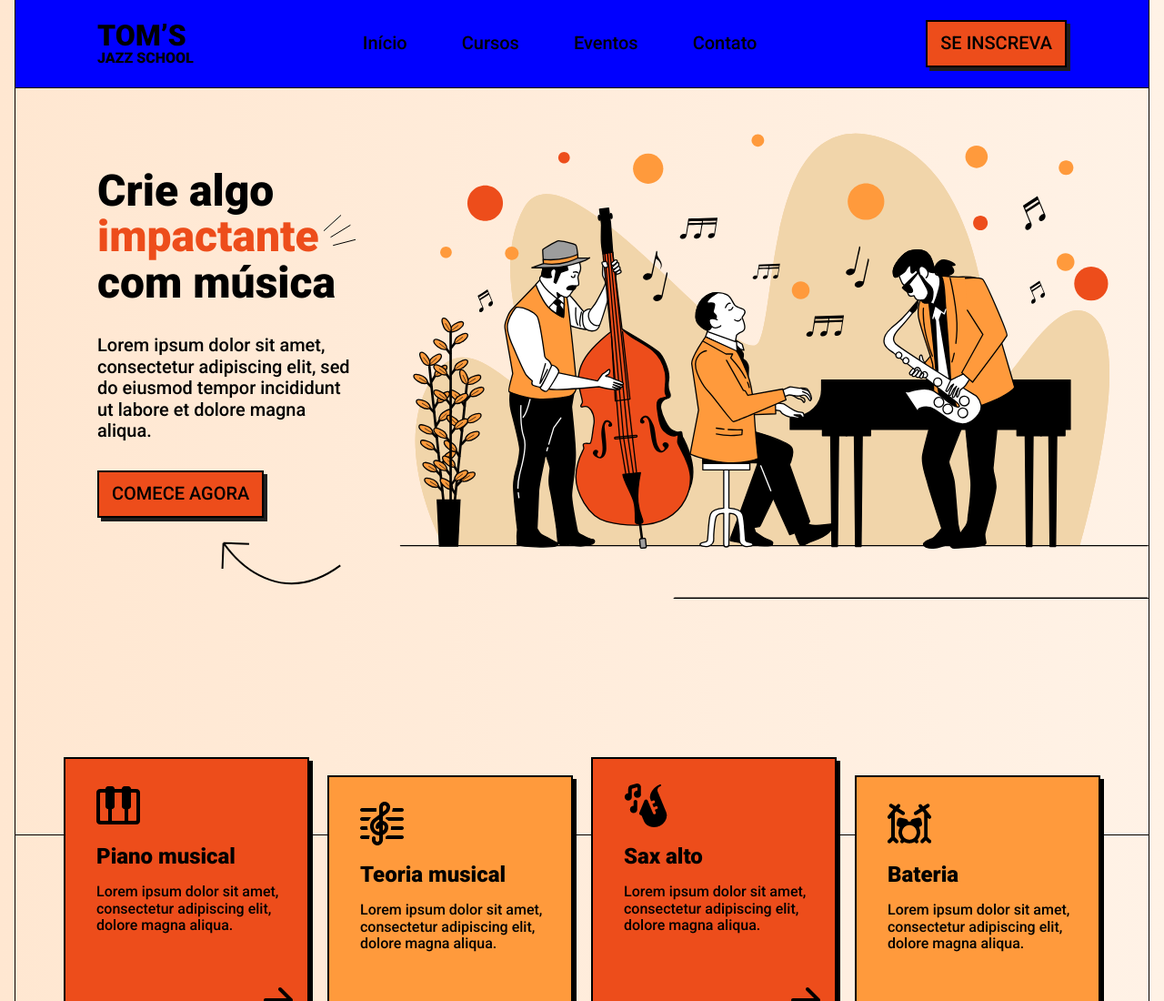
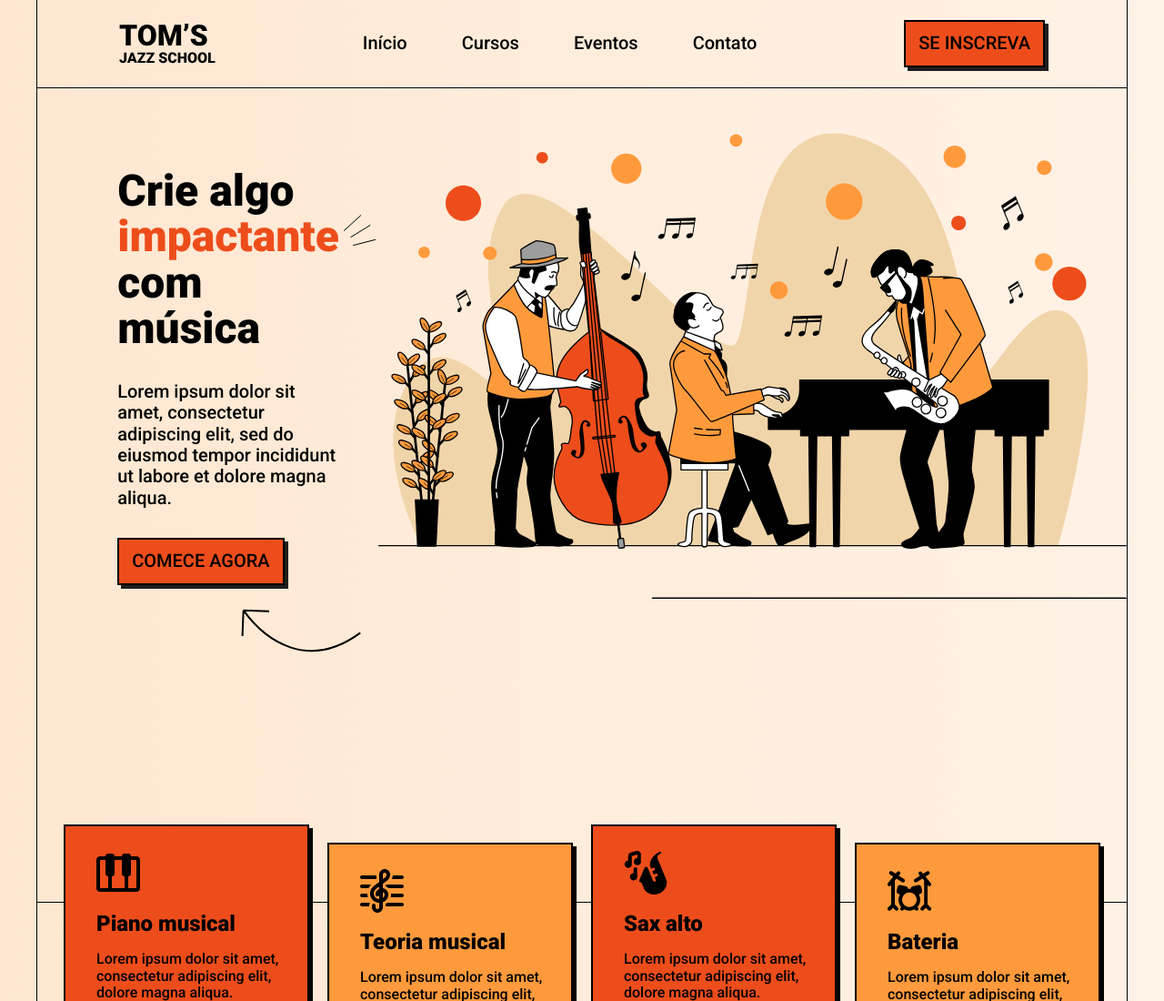
Before and after one commit to barbaraishioka/landing-page-onebitcode, a plain HTML site: page index.html in a window 1280 px wide. Shown: the top 1100 px of the page at 91% size. Drawn offline with Linux system fonts and the light colour scheme.

Commit message:
fix: Add styles fixes

```diff
--- a/styles.css
+++ b/styles.css
@@ -263,10 +263,7 @@ footer form input {
 @media only screen and (min-width: 768px) {
   #container {
     width: 100%;
-  }
-
-  header {
-    background-color: red;
+    max-width: 768px;
   }
 
   header nav {
@@ -293,14 +290,10 @@ footer form input {
   }
 }
 
-@media only screen and (min-width: 1024px) {
+@media only screen and (min-width: 1200px) {
   #container {
     width: 100%;
-    max-width: 1440px;
-  }
-
-  header {
-    background-color: blue;
+    max-width: 1200px;
   }
 
   header,
```
